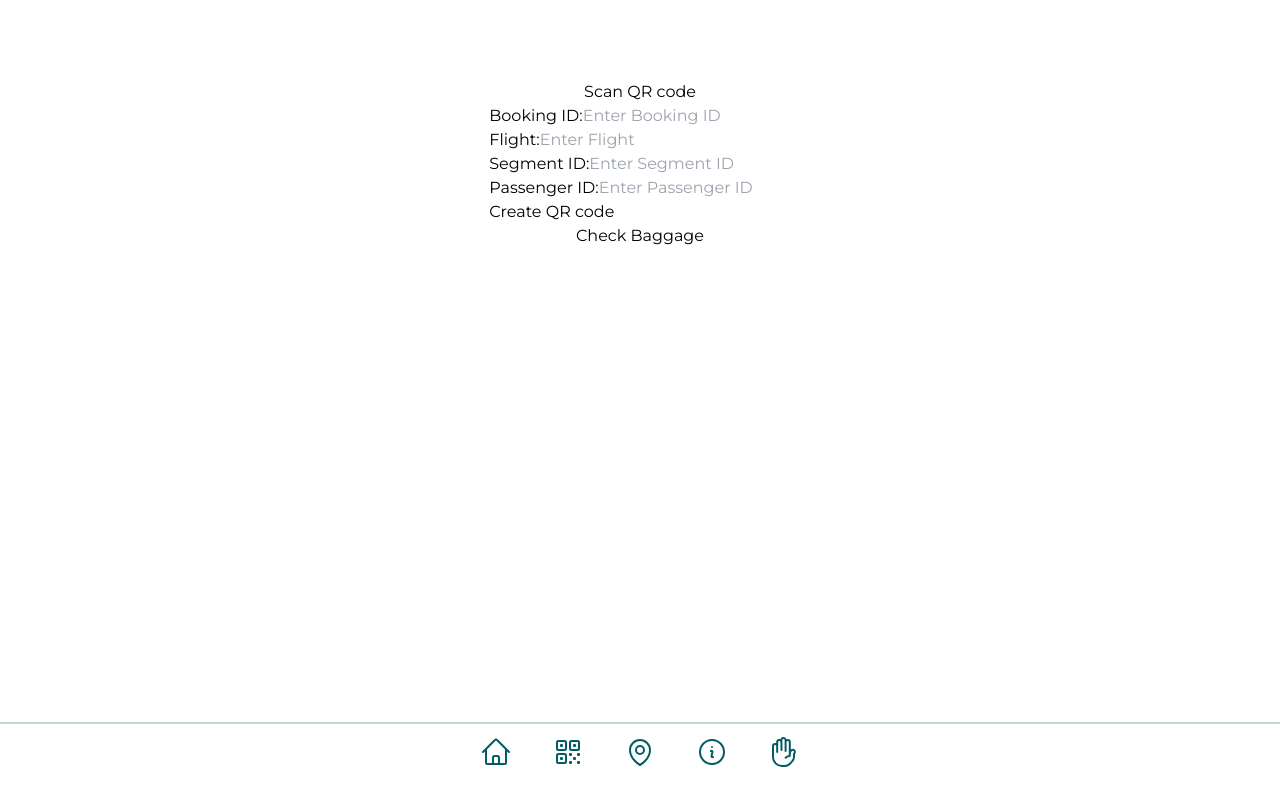
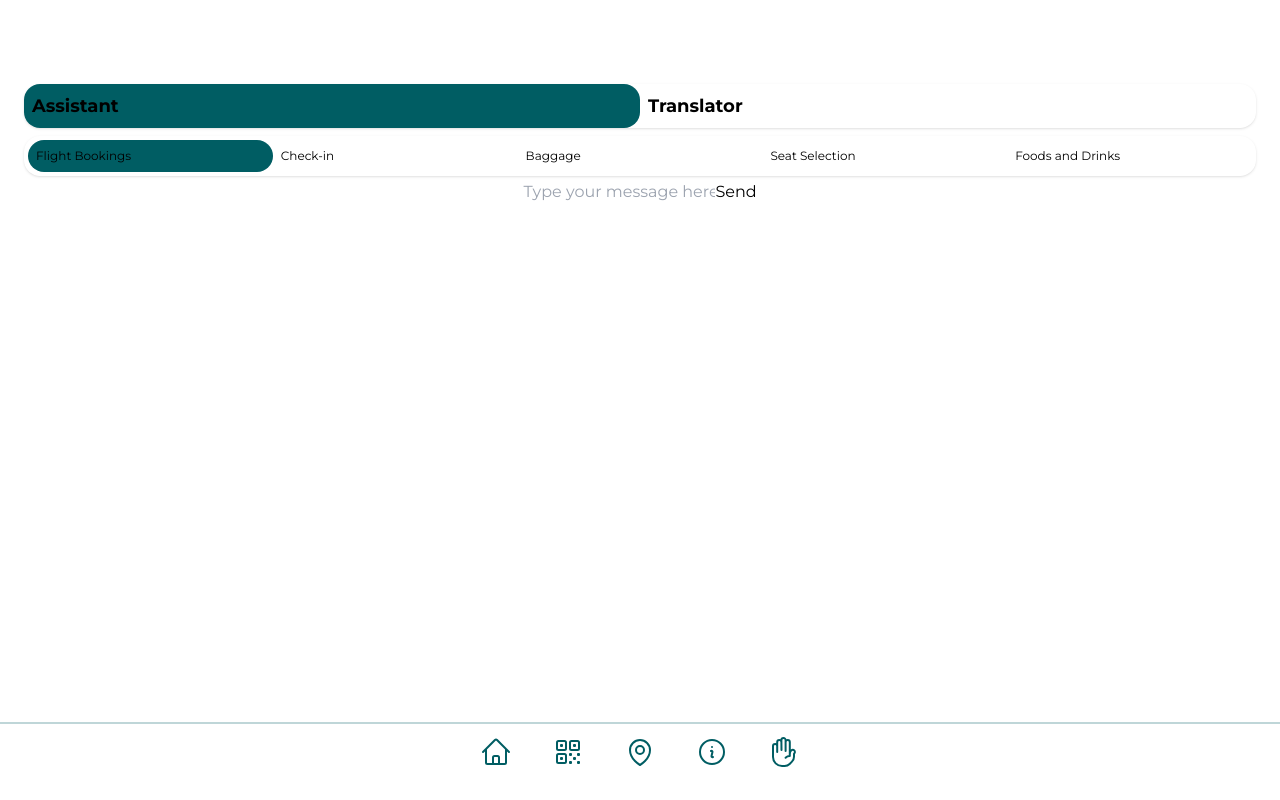
Before and after one commit to Walter-Tong/cathay_react_web, a React (Vite) app: page /help in a window 1280 px wide. Built offline with nearby package versions, Linux system fonts and the light colour scheme.

Commit message:
fix ai page

```diff
--- a/src/App.jsx
+++ b/src/App.jsx
@@ -5,6 +5,7 @@ import BoardingPage from '../pages/BoardingPage'
 import LoginPage from '../pages/LoginPage'
 import HelpPage from '../pages/HelpPage'
 import ShareFlightPage from '../pages/ShareFlightPage'
+import AIPage from '../pages/AIPage'
 
 function App() {
   return (
@@ -14,8 +15,8 @@ function App() {
           <Route path="/" element={<HomePage />}></Route>
           <Route path="/boarding" element={<BoardingPage />}></Route>
           <Route path="/map" element={<div>map</div>}></Route>
-          <Route path="/info" element={<div>info</div>}></Route>
-          <Route path="/help" element={<HelpPage />}></Route>
+          <Route path="/info" element={<HelpPage />}></Route>
+          <Route path="/help" element={<AIPage />}></Route>
           <Route path="/login" element={<LoginPage />}></Route>
           <Route path="/share-flight" element={<ShareFlightPage />}></Route>
         </Routes>
--- a/src/components/AspectSelection.jsx
+++ b/src/components/AspectSelection.jsx
@@ -10,7 +10,7 @@ function AspectSelection({ aspect, setAspect }) {
   ]
 
   return (
-    <div className="m-1 flex flex-row rounded-2xl p-1 text-sm shadow">
+    <div className="m-1 flex flex-row rounded-2xl p-1 text-xs shadow">
       {aspects.map((val, ind) => (
         <AspectSelectionAspectBox
           val={val}
--- a/src/components/LLMChatBoxChat.jsx
+++ b/src/components/LLMChatBoxChat.jsx
@@ -364,7 +364,7 @@ function LLMChatBoxChat({ previousMessages, setPreviousMessages }) {
   console.log(FAQ[aspect])
 
   return (
-    <div className="w-screen">
+    <div className="w-full">
       <AspectSelection aspect={aspect} setAspect={setAspect} />
       <form onSubmit={handleSubmit} className="flex justify-center">
         <input
--- a/src/components/LLMChatBoxes.jsx
+++ b/src/components/LLMChatBoxes.jsx
@@ -9,8 +9,8 @@ function LLMChatBoxes() {
   const [previousMessages, setPreviousMessages] = useState([])
 
   return (
-    <div className="w-screen">
-      <div className="m-1 flex flex-row rounded-2xl p-1 text-lg font-bold shadow">
+    <div className='min-w-full'>
+      <div className="m-1 flex flex-row rounded-2xl text-lg font-bold shadow">
         <div
           onClick={() => {
             setChatMode(true)
@@ -36,7 +36,7 @@ function LLMChatBoxes() {
           Translator
         </div>
       </div>
-      <div className="max-h-[65vh] overflow-auto">
+      <div className="max-h-[55vh] overflow-auto">
         {previousMessages.map((msg, i) => (
           <ChatMessagegBox message={msg} key={i} />
         ))}
```
